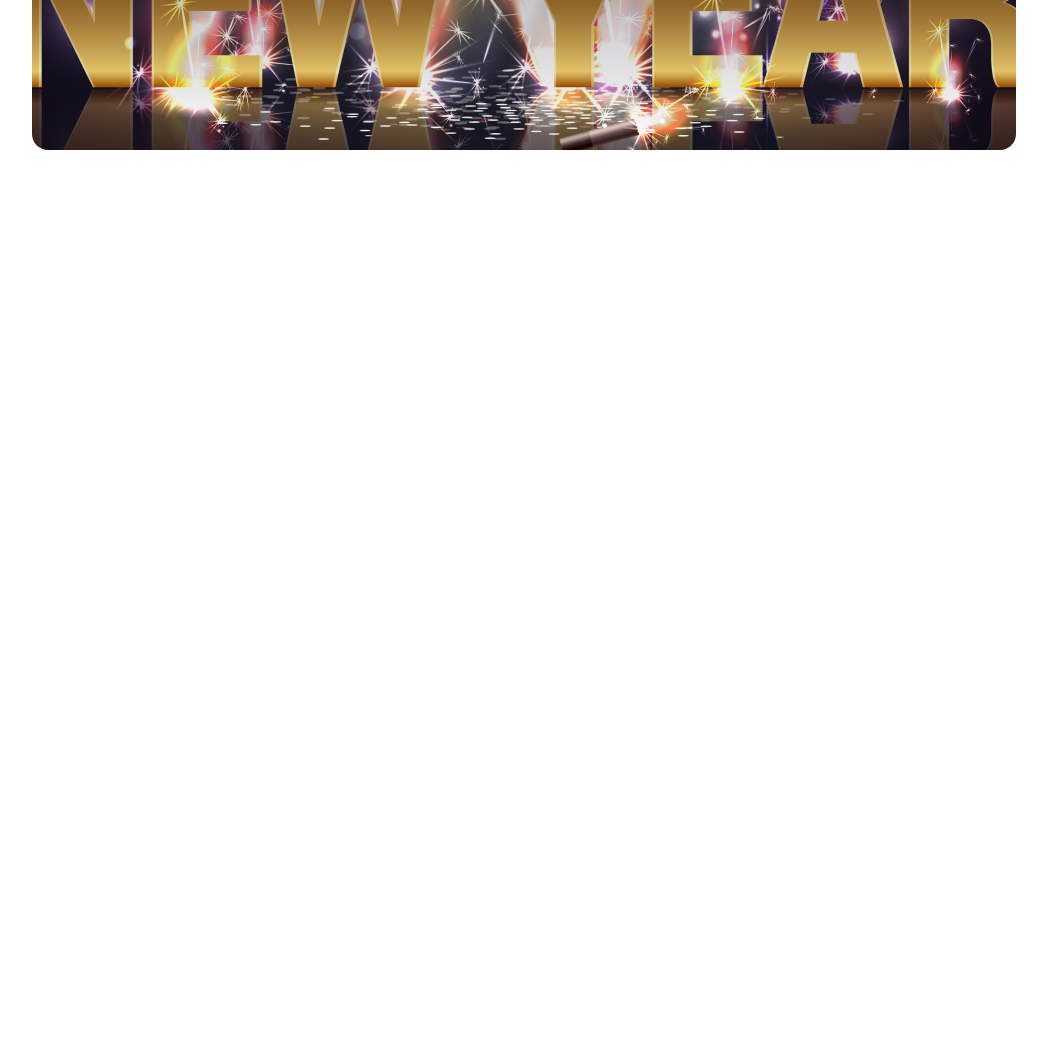
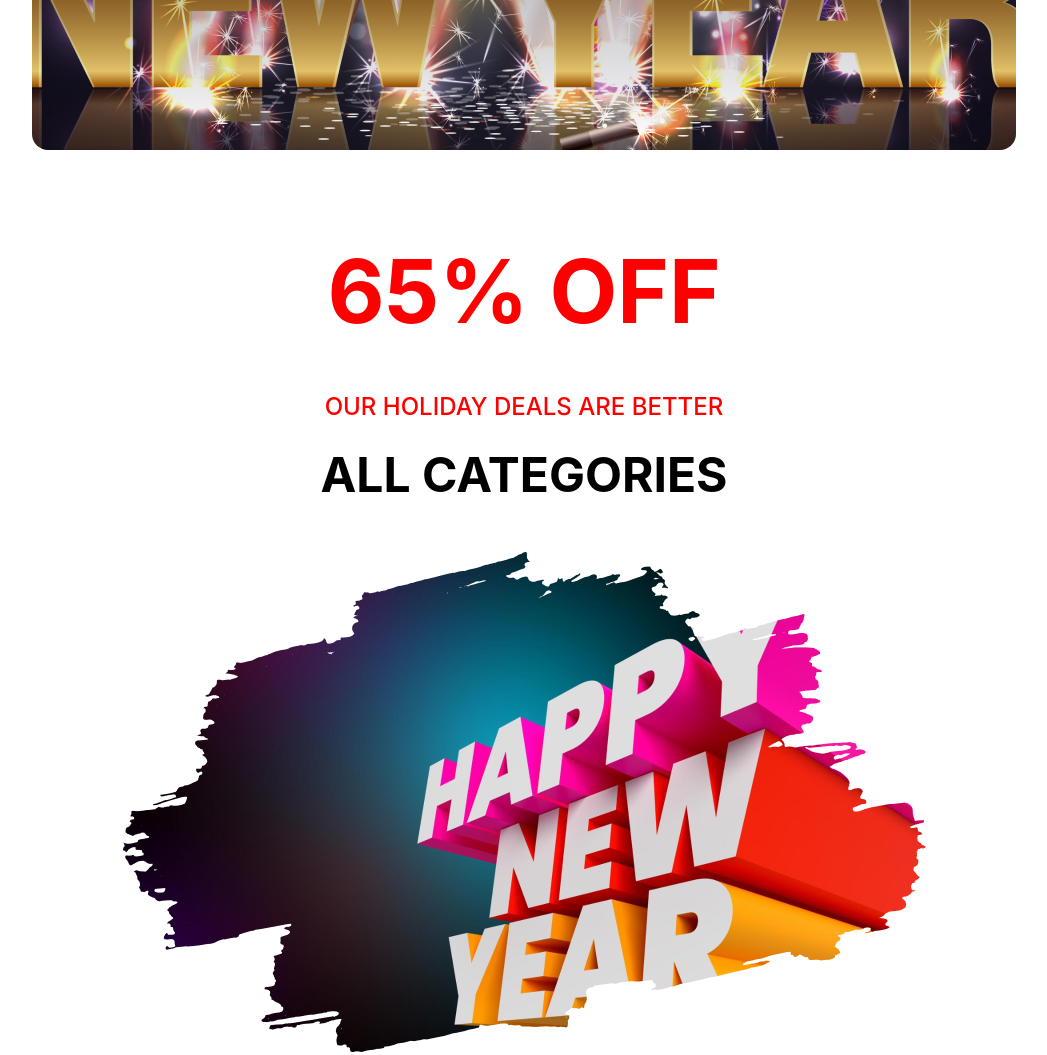
Before and after one commit to ShorgoShiam/new-year-project, a plain HTML site: page index.html in a window 1280 px wide. Shown: the part 500-1555 px from the top of the page, without its empty margins (116-1163 px from the left). Before the commit the page ends 800 px from the top, so only its background shows below. Drawn offline with Linux system fonts and the light colour scheme.

Commit message:
added discount section

```diff
--- a/index.html
+++ b/index.html
@@ -17,7 +17,12 @@
             </div>
         </header>
     <main>
-
+        <section class="discount">
+            <p class="discount-title">65% OFF</p>
+            <p class="discount-subtitle">OUR HOLIDAY DEALS ARE BETTER</p>
+            <p class="discount-description">ALL CATEGORIES</p>
+            <img src="image/images/New Year Photo.png" alt="">
+        </section>
     </main>
     <footer>
 
--- a/style/style.css
+++ b/style/style.css
@@ -29,3 +29,30 @@ header{
   justify-content: center;
   align-items: center;
 }
+/* discount section styles */
+.discount{
+    text-align: center;
+  font-family: "Inter", sans-serif;
+  font-optical-sizing: auto;
+  font-weight: <weight>;
+  font-style: normal;
+  font-variation-settings:
+    "slnt" 0;
+}
+.discount-title{
+    font-size: 88px;
+    font-weight: 700;
+    color: rgb(255, 0, 0);
+    margin-bottom: 48px;
+}
+.discount-subtitle{
+    font-size: 24px;
+    font-weight: 500;
+    color:  rgb(255, 0, 0);
+
+}
+.discount-description{
+    font-size: 48px;
+    font-weight: 700;
+    margin-top: 16px;
+}
```
